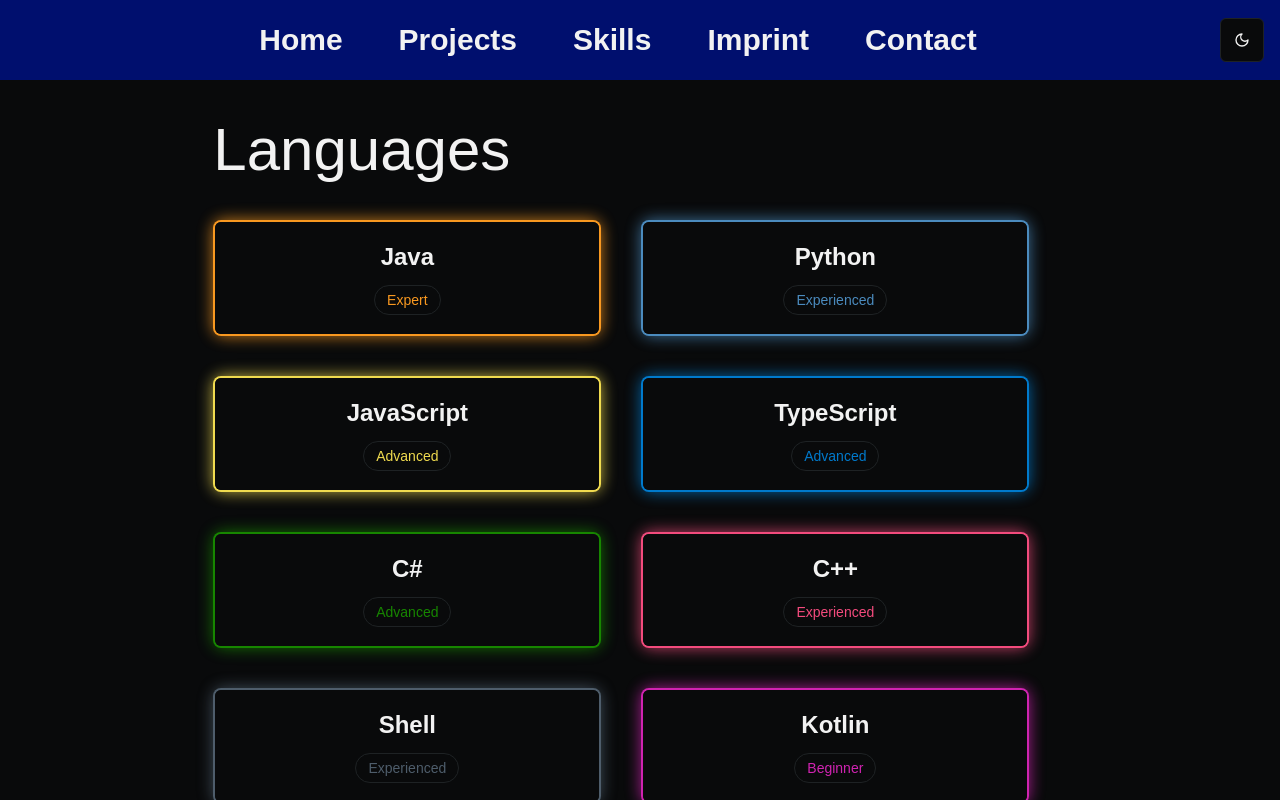
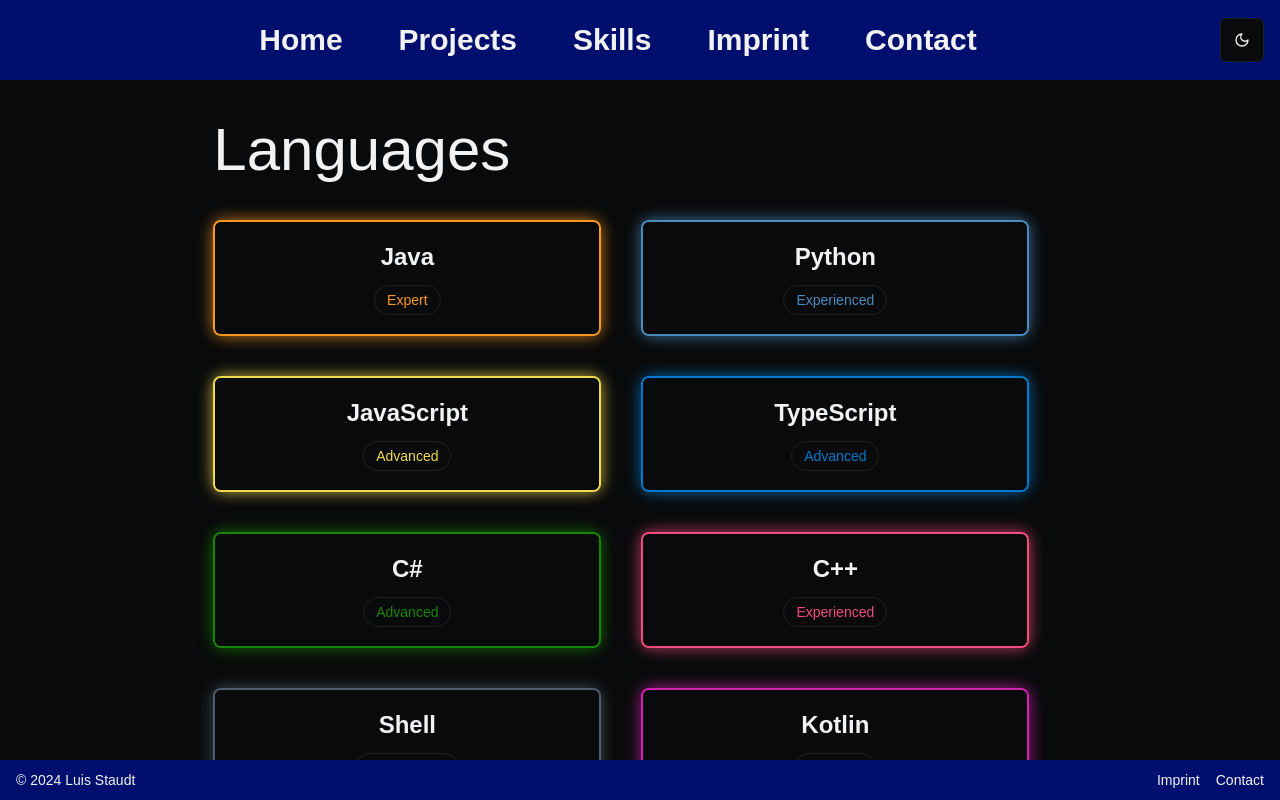
Before and after one commit to luis-st-net/www.luis-st.net, a Next.js app: page /skills in a window 1280 px wide. Built offline with nearby package versions, Linux system fonts and the light colour scheme.

Commit message:
added footer to website

```diff
--- a/src/app/layout.tsx
+++ b/src/app/layout.tsx
@@ -3,6 +3,7 @@ import * as Ui from "@/lib/components/ui/";
 import "./globals.css";
 import React from "react";
 import NavigationBar from "@/lib/components/navigation-bar";
+import Footer from "@/lib/components/footer";
 
 export const metadata: Metadata = {
 	title: "Website of Luis Staudt",
@@ -24,6 +25,7 @@ export default function (
 				<main className="flex flex-col items-center flex-1 overflow-hidden overflow-y-auto">
 					{children}
 				</main>
+				<Footer/>
 			</div>
 			<Ui.ToasterProvider/>
 		</Ui.ThemeProvider>
--- a/src/app/page.tsx
+++ b/src/app/page.tsx
@@ -69,7 +69,7 @@ export default function () {
 
 function IntroductionSection() {
 	return (
-		<div className="min-h-[calc(100vh-80px)] flex flex-col items-center justify-center m-8 2xl:flex-row">
+		<div className="min-h-[calc(100vh-120px)] flex flex-col items-center justify-center m-8 2xl:flex-row">
 			<InformationCard intro="Hi, I'm" title="Luis">
 				I'm a software developer and computer science student at the University of Furtwangen.
 				I'm passionate about software development and constantly exploring emerging technologies.
@@ -87,7 +87,7 @@ function IntroductionSection() {
 
 function SocialSection() {
 	return (
-		<div className="min-h-[calc(100vh-80px)] flex flex-col items-center justify-center m-8 2xl:flex-row">
+		<div className="min-h-[calc(100vh-120px)] flex flex-col items-center justify-center m-8 2xl:flex-row">
 			<InformationCard intro="My" title="Socials">
 				if you're interested in my work or want to connect, feel free to reach out to me on any platform.
 			</InformationCard>
--- a/src/app/skills/page.tsx
+++ b/src/app/skills/page.tsx
@@ -8,7 +8,7 @@ import SkillBadge from "@/lib/components/skill-badge";
 export default function () {
 	return (
 		<div className="w-full">
-			<div className="min-h-[calc(calc(100vh-80px)*4)] flex flex-col items-center">
+			<div className="min-h-[calc(calc(100vh-120px)*4)] flex flex-col items-center">
 				<SkillSection type="Languages" text="i have already used" skills={languages}/>
 				<SkillSection type="Frameworks" text="i have worked with" skills={frameworks}/>
 				<SkillSection type="Build Systems" text="i have already used" skills={buildSystems}/>
@@ -22,7 +22,7 @@ function SkillSection(
 	{ type, text, skills }: { type: string, text: string, skills: Skill[] },
 ) {
 	return (
-		<div className="w-5/6 min-h-[calc(100vh-80px)] flex flex-col items-center justify-center xl:w-4/6">
+		<div className="w-5/6 min-h-[calc(100vh-120px)] flex flex-col items-center justify-center xl:w-4/6">
 			<h2 className="text-4xl text-center my-10 sm:text-6xl sm:text-left custom-lg:self-start">
 				{type}
 			</h2>
--- /dev/null
+++ b/src/lib/components/footer.tsx
@@ -0,0 +1,28 @@
+import React from "react";
+import Link from "next/link";
+import { cn } from "@/lib/utility";
+
+export default function Footer() {
+	return (
+		<div className="h-10 flex flex-row items-center justify-between p-2 bg-custom-dark-blue sm:p-4">
+			<div className="text-sm text-custom-white-primary">
+				© {new Date().getFullYear()}{" "}
+				<span>Luis Staudt</span>
+			</div>
+			<div className="flex gap-4">
+				<PageLink title="Imprint"/>
+				<PageLink title="Contact"/>
+			</div>
+		</div>
+	);
+}
+
+function PageLink(
+	{ title, href, className, ...props }: Omit<React.ComponentProps<typeof Link>, "href"> & { title: string, href?: string },
+) {
+	return (
+		<Link href={href ? href : "/" + title.toLowerCase()} className={cn("text-sm text-custom-white-primary", className)} {...props}>
+			{title}
+		</Link>
+	);
+}
```
Also changed, not shown: 1 other file (tests, documents, lock files or other folders).
